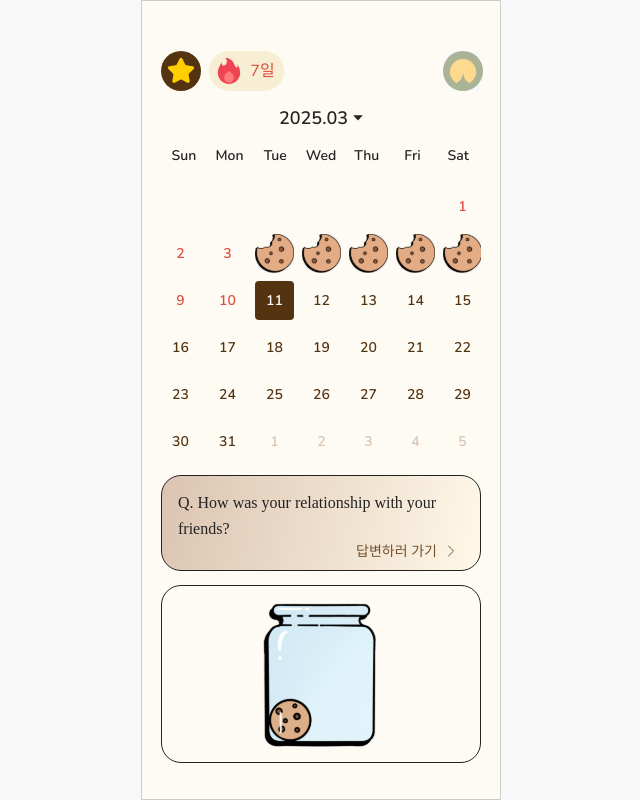
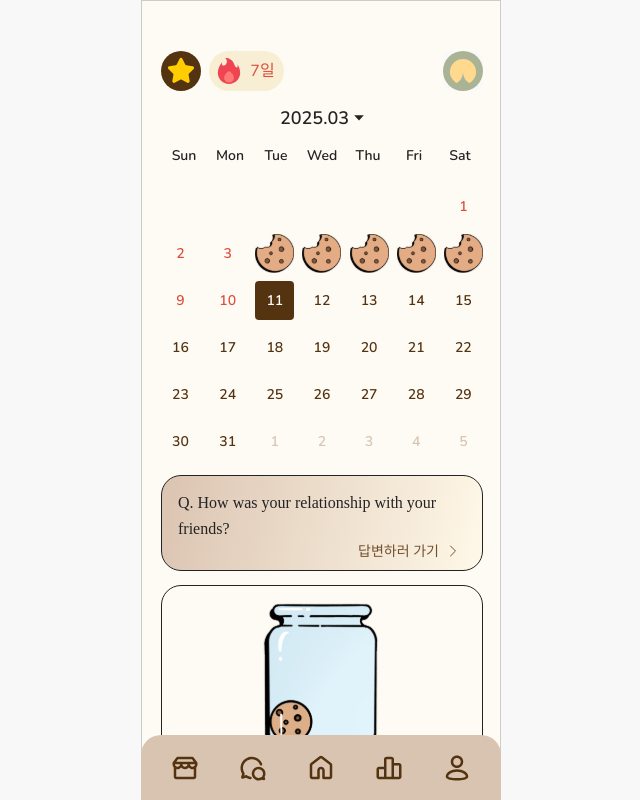
Before and after one commit to EFUB5-copybara/Frontend, a React (Vite) app in the folder qrumble/: page /home in a window 1280 px wide. Shown: the whole page, without its empty margins (319-959 px from the left). Built offline with nearby package versions, Linux system fonts and the light colour scheme; a web font is replaced by a local one.

Commit message:
feat: layout 설정

```diff
--- /dev/null
+++ b/qrumble/src/layout/MainLayout.jsx
@@ -0,0 +1,18 @@
+import NavigationBar from '@/components/NavigationBar';
+import { Outlet } from 'react-router-dom';
+import styled from 'styled-components';
+
+export default function MainLayout() {
+  return (
+    <div>
+      <LayoutWrapper>
+        <Outlet />
+      </LayoutWrapper>
+      <NavigationBar />
+    </div>
+  );
+}
+
+const LayoutWrapper = styled.main`
+  width: 360px;
+`;
```
Also changed, not shown: qrumble/src/components/NavigationBar.jsx (renamed from qrumble/src/components/UnderBar.jsx, +18 -7 lines), qrumble/src/router.jsx (+50 -41 lines).
